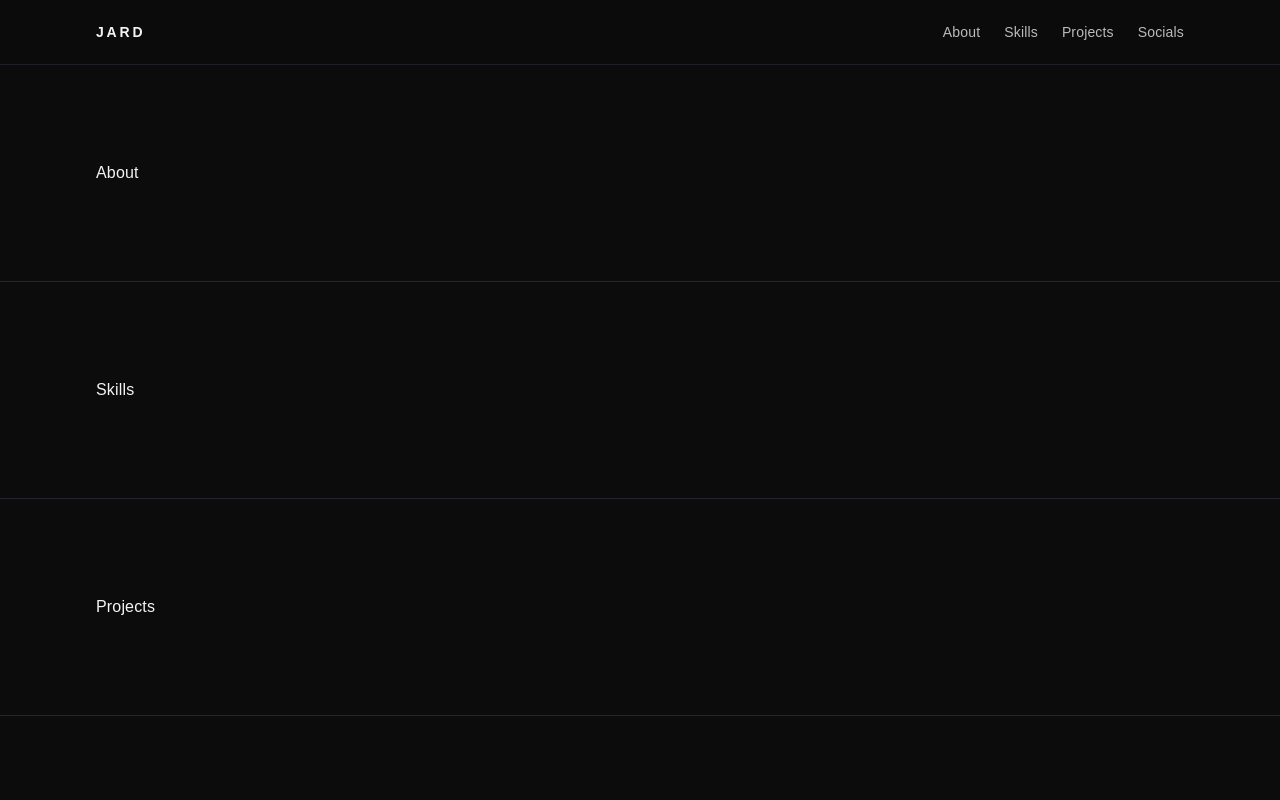
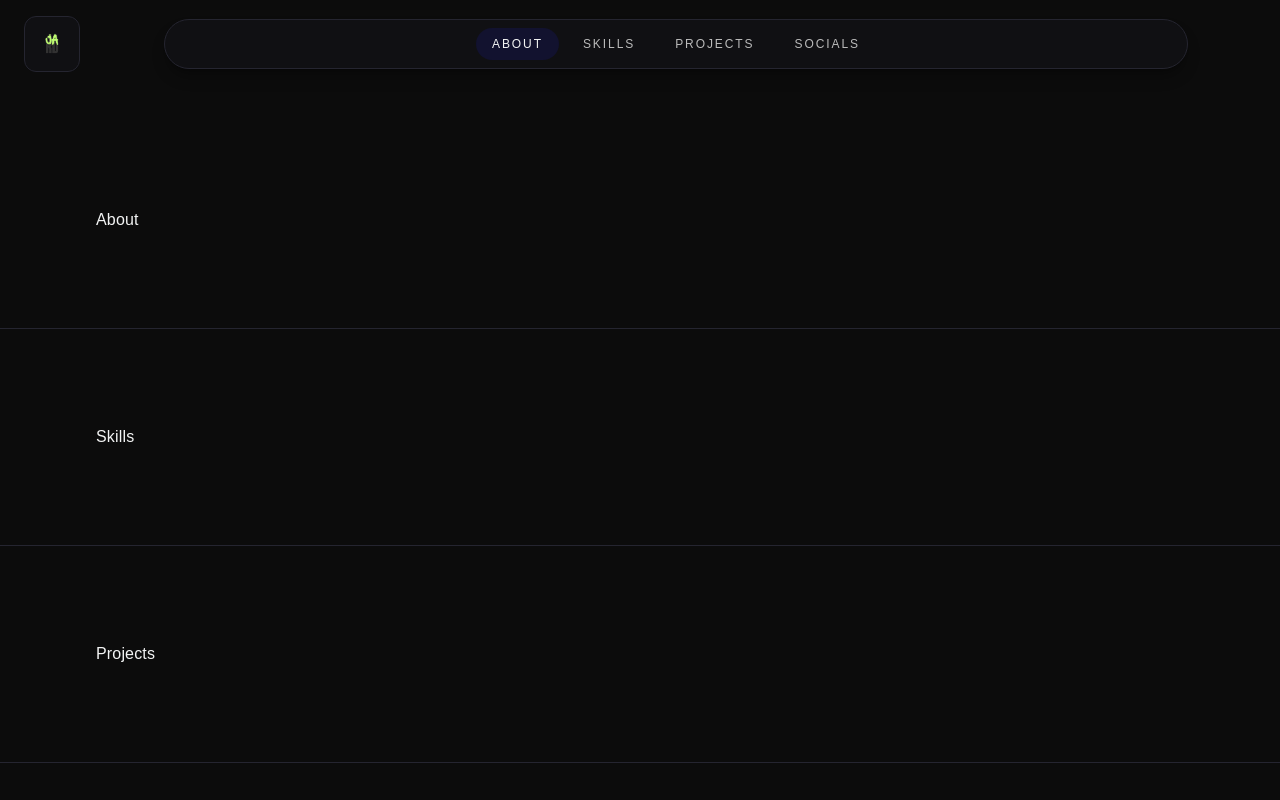
Before and after one commit to JudeAnthone/portfolio2026-main, a React (Vite) app in the folder v1/: page / in a window 1280 px wide. Shown: the top 800 px of the page. Built offline with nearby package versions, Linux system fonts and the light colour scheme.

Commit message:
heaader update

```diff
--- a/v1/index.html
+++ b/v1/index.html
@@ -4,7 +4,7 @@
 		<meta charset="UTF-8" />
 		<link rel="icon" type="image/png" href="/brand/logo.v3.png" />
 		<meta name="viewport" content="width=device-width, initial-scale=1.0" />
-		<title>v1</title>
+		<title>Jude Anthone</title>
 	</head>
 	<body>
 		<div id="root"></div>
--- a/v1/src/app/AppShell.tsx
+++ b/v1/src/app/AppShell.tsx
@@ -19,7 +19,7 @@ const AppShell = () => {
 
 			<Header />
 
-			<main id="main-content">
+			<main id="main-content" className="pt-24 md:pt-28">
 				{sectionRoutes.map(({ id, Component }) => (
 					<SectionContainer key={id} id={id}>
 						<Component />
--- a/v1/src/components/layout/Header.tsx
+++ b/v1/src/components/layout/Header.tsx
@@ -1,25 +1,84 @@
-import { sectionRoutes } from "../../app/routes";
+import { useEffect, useState } from "react";
+import { sectionRoutes, type SectionId } from "../../app/routes";
 
+/**
+ * Fixed header with:
+ * - floating nav pill
+ * - active section highlight based on scroll position
+ * - accessible nav semantics
+ */
 const Header = () => {
+	const [activeSection, setActiveSection] = useState<SectionId>(sectionRoutes[0].id);
+
+	useEffect(() => {
+		const headerOffset = 140; // offset for fixed header + top spacing
+
+		const updateActiveSection = () => {
+			let current: SectionId = sectionRoutes[0].id;
+
+			for (const route of sectionRoutes) {
+				const sectionElement = document.getElementById(route.id);
+				if (!sectionElement) continue;
+
+				const sectionTop = sectionElement.offsetTop;
+				if (window.scrollY + headerOffset >= sectionTop) {
+					current = route.id;
+				}
+			}
+
+			setActiveSection((prev) => (prev === current ? prev : current));
+		};
+
+		updateActiveSection();
+		window.addEventListener("scroll", updateActiveSection, { passive: true });
+		window.addEventListener("hashchange", updateActiveSection);
+
+		return () => {
+			window.removeEventListener("scroll", updateActiveSection);
+			window.removeEventListener("hashchange", updateActiveSection);
+		};
+	}, []);
+
 	return (
-		<header className="sticky top-0 z-50 border-b border-border/80 bg-background/90 backdrop-blur">
-			<div className="mx-auto flex h-16 w-full max-w-6xl items-center justify-between px-4 md:px-8">
-				<a href="#about" className="text-sm font-semibold tracking-[0.2em] text-foreground">
-					JARD
+		<header className="fixed inset-x-0 top-4 z-50">
+			<div className="mx-auto flex w-full max-w-7xl items-center gap-4 px-4 md:px-6">
+				<a
+					href="#about"
+					aria-label="Go to About section"
+					className="grid h-14 w-14 shrink-0 place-items-center rounded-xl border border-border bg-surface/80 backdrop-blur-md"
+				>
+					<img
+						src="/logo/logo.v4.png"
+						alt="JARD logo"
+						className="h-9 w-9 object-contain"
+					/>
 				</a>
 
-				<nav aria-label="Primary navigation">
-					<ul className="flex items-center gap-6 text-sm">
-						{sectionRoutes.map((route) => (
+				<nav
+					aria-label="Primary navigation"
+					className="mx-auto w-full max-w-5xl rounded-full border border-border bg-surface/80 px-3 py-2 backdrop-blur-xl shadow-lg shadow-black/30"
+				>
+					<ul className="flex items-center justify-center gap-1 overflow-x-auto md:gap-2">
+						{sectionRoutes.map((route) => {
+							const isActive = activeSection === route.id;
+
+							return (
 								<li key={route.id}>
 									<a
 										href={`#${route.id}`}
-									className="text-muted transition-colors hover:text-foreground"
+										aria-current={isActive ? "page" : undefined}
+										className={[
+											"inline-flex rounded-full px-4 py-2 text-xs font-medium uppercase tracking-[0.16em] transition-colors",
+											isActive
+												? "bg-accent/30 text-foreground"
+												: "text-muted hover:text-foreground",
+										].join(" ")}
 									>
 										{route.label}
 									</a>
 								</li>
-						))}
+							);
+						})}
 					</ul>
 				</nav>
 			</div>
--- a/v1/src/components/layout/SectionContainer.tsx
+++ b/v1/src/components/layout/SectionContainer.tsx
@@ -5,7 +5,7 @@ interface SectionContainerProps extends PropsWithChildren {
 	className?: string;
 }
 
-// Reusable section wrapper for consistent max-width, spacing, and anchors.
+// reusable section wrapper for consistent max-width, spacing, and anchors
 const SectionContainer = ({ id, className = "", children }: SectionContainerProps) => {
 	return (
 		<section
--- a/v1/src/index.css
+++ b/v1/src/index.css
@@ -107,3 +107,9 @@
 		@apply bg-surface-2 border border-border rounded-lg;
 	}
 }
+
+.bg-night-gradient {
+  background-color: var(--color-night-start);
+  background-image: linear-gradient(315deg, var(--color-night-start) 0%, var(--color-night-end) 74%);
+  background-attachment: fixed;
+}
```
Lines whose indentation alone changed are shown as unchanged.
